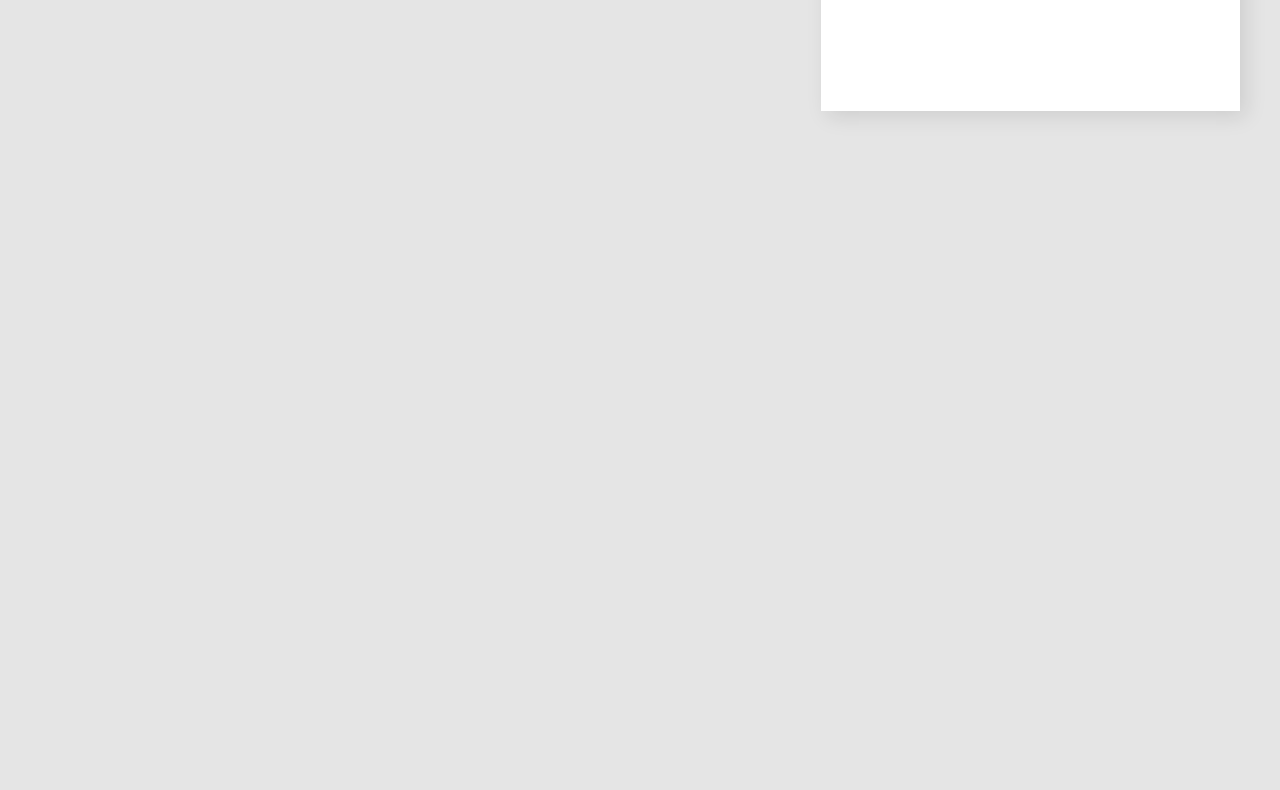
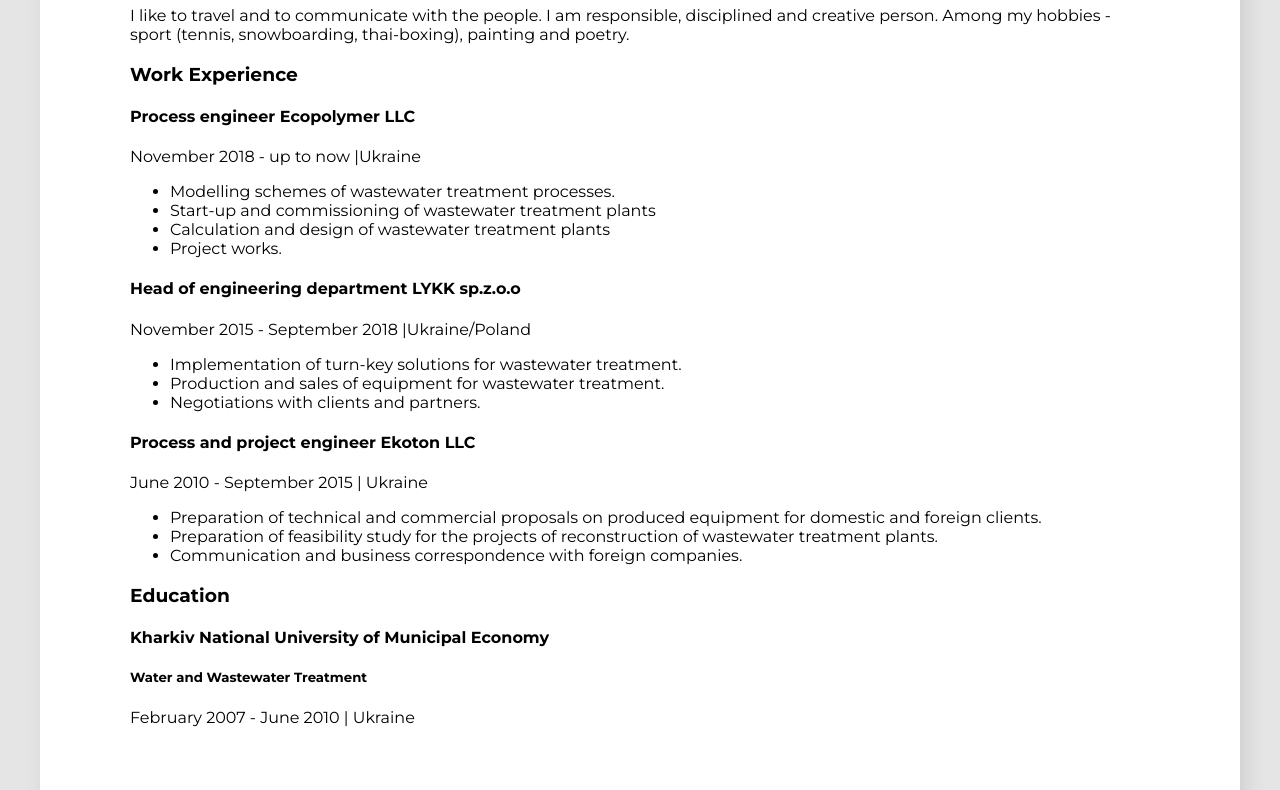
Before and after one commit to Mitya89/rsschool-cv, a plain HTML site: page index.html in a window 1280 px wide. Shown: the part 189-979 px from the top of the page. Before the commit the page ends 800 px from the top, so only its background shows below. Drawn offline with Linux system fonts and the light colour scheme; files that its build step writes are made by us from their sources.

Commit message:
docs: add information in html file

```diff
--- a/index.html
+++ b/index.html
@@ -21,3 +21,60 @@
 
                 <h2 class="about-position"></h2>
                 <h1 class="about-name">Dmitry Melnik</h1>
+
+                <p class="about-description">I like to travel and to communicate with the people. I am responsible, disciplined and creative person. Among my hobbies - sport (tennis, snowboarding, thai-boxing), painting and poetry.</p>
+            </div>
+
+            <!--My work experience section-->
+            <div class="work">
+                <h3 class="title">Work Experience</h3>
+                <!--Company 1-->
+                <div>
+                    <h4 class="work-position">Process engineer <span class="organization">Ecopolymer LLC</span></h4>
+                    <p class="period">November 2018 - up to now <span class="line">|</span>Ukraine</p>
+
+                    <ul class="work-list">
+                    <li class="work-list-item">Modelling schemes of wastewater treatment processes.</li>
+                    <li class="work-list-item">Start-up and commissioning of wastewater treatment plants</li>
+                    <li class="work-list-item">Calculation and design of wastewater treatment plants</li>
+                    <li class="work-list-item">Project works.</li>
+                    </ul>
+                </div>
+
+                <!--Company 2-->
+                <div>
+                    <h4 class="work-position">Head of engineering department <span class="organization">LYKK sp.z.o.o</span></h4>
+                    <p class="period">November 2015 - September 2018 <span class="line">|</span>Ukraine/Poland</p>
+
+                    <ul class="work-listLorem">
+                        <li class="work-list-item">Implementation of turn-key solutions for wastewater treatment.</li>
+                        <li class="work-list-item">Production and sales of equipment for wastewater treatment.</li>
+                        <li class="work-list-item">Negotiations with clients and partners.</li>
+                    </ul>
+                </div>
+                <!--Company 3-->
+                <div>
+                    <h4 class="work-position">Process and project engineer <span class="organization">Ekoton LLC</span></h4>
+                    <p class="period">June 2010 - September 2015 <span class="line">|</span> Ukraine</p>
+
+                    <ul class="work-list">
+                        <li class="work-list-item">Preparation of technical and commercial proposals on produced equipment for domestic and foreign clients.</li>
+                        <li class="work-list-item">Preparation of feasibility study for the projects of reconstruction of wastewater treatment plants.</li>
+                        <li class="work-list-item">Communication and business correspondence with foreign companies.</li>
+                    </ul>
+
+                </div>
+
+            </div>
+            <!--My education section-->
+            <div class="education">
+                <h3 class="title">Education</h3>
+                <!--University 1-->
+                <h4 class="university">Kharkiv National University of Municipal Economy</h4>
+                <h5 class="speciality">Water and Wastewater Treatment</h5>
+                <p class="period">February 2007 - June 2010 <span class="line">|</span> Ukraine</p>
+            </div>
+         </div>
+    </div>
+</body>
+</html>
```
